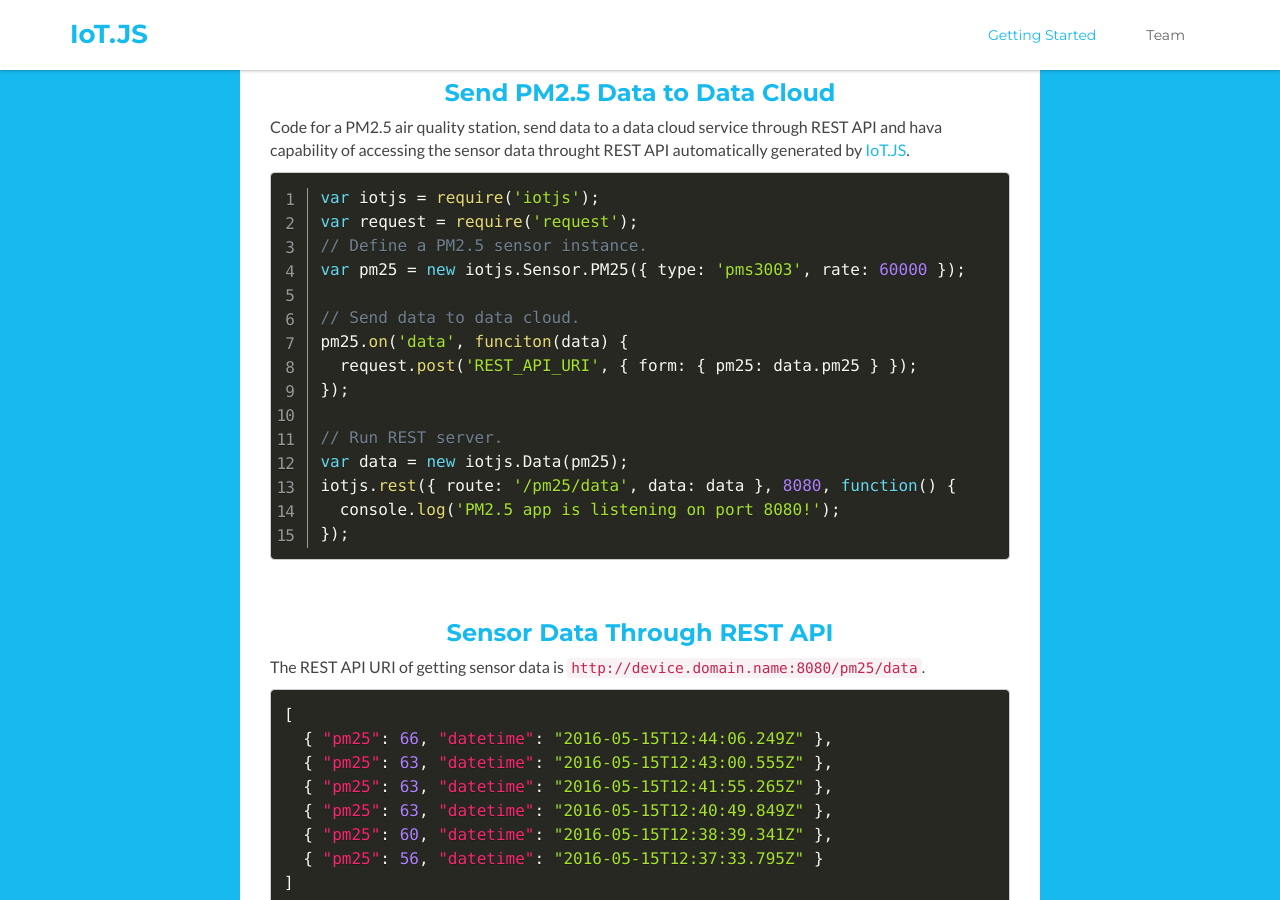
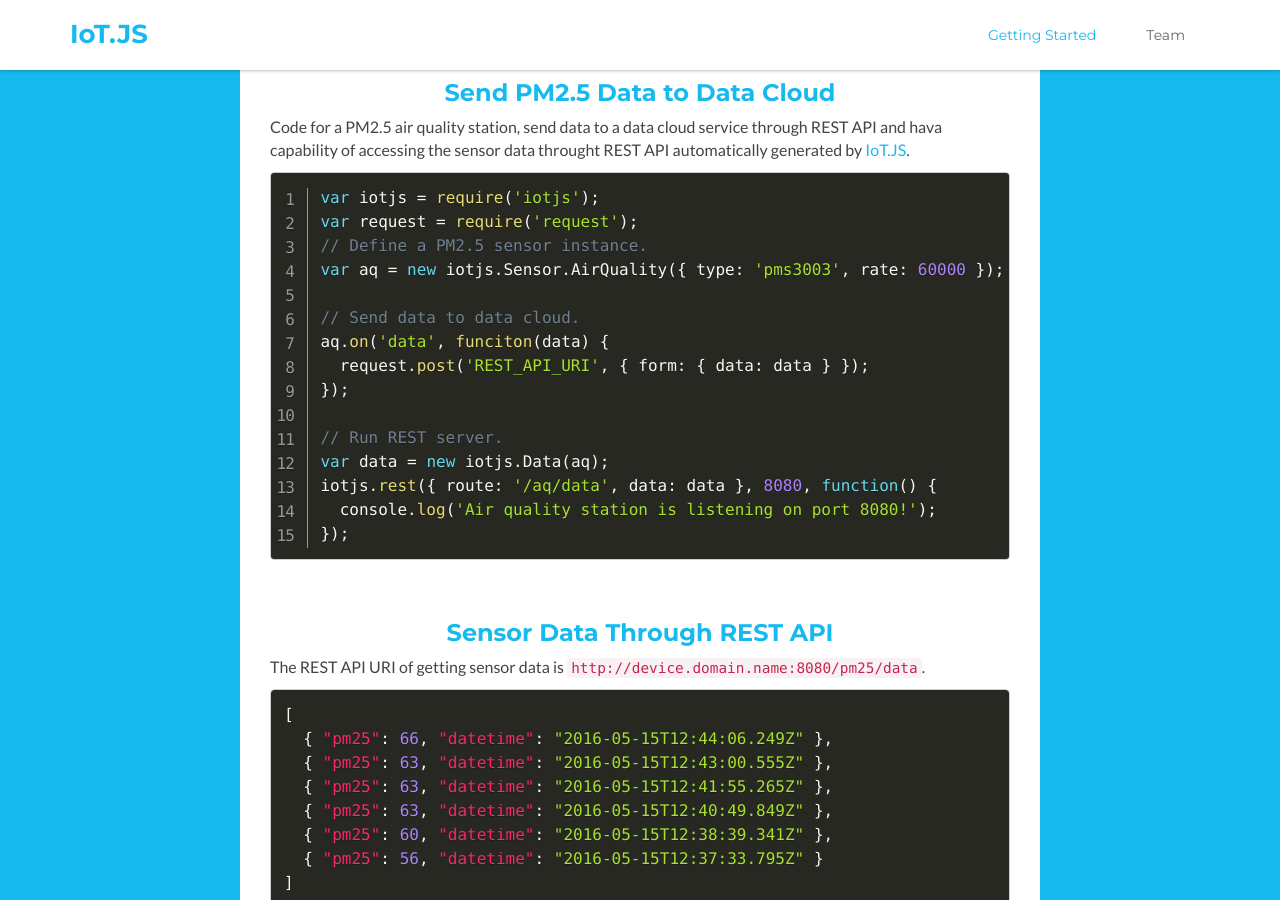
Before and after one commit to iot-js/iot-js.github.io, a Jekyll site: the page built from index.html, in a window 1280 px wide and 900 px high, scrolled down 1099 px. Built offline with Jekyll 4.4.1, drawn with Linux system fonts in a browser that asks for light colours; Markdown is read by kramdown in place of the engine named in the settings.

Commit message:
Update example code

```diff
--- a/_includes/docs.html
+++ b/_includes/docs.html
@@ -16,17 +16,17 @@
 <pre class="line-numbers"><code class="language-javascript line-numbers">var iotjs = require('iotjs');
 var request = require('request');
 // Define a PM2.5 sensor instance.
-var pm25 = new iotjs.Sensor.PM25({ type: 'pms3003', rate: 60000 });
+var aq = new iotjs.Sensor.AirQuality({ type: 'pms3003', rate: 60000 });
 
 // Send data to data cloud.
-pm25.on('data', funciton(data) {
-  request.post('REST_API_URI', { form: { pm25: data.pm25 } });
+aq.on('data', funciton(data) {
+  request.post('REST_API_URI', { form: { data: data } });
 });
 
 // Run REST server.
-var data = new iotjs.Data(pm25);
-iotjs.rest({ route: '/pm25/data', data: data }, 8080, function() {
-  console.log('PM2.5 app is listening on port 8080!');
+var data = new iotjs.Data(aq);
+iotjs.rest({ route: '/aq/data', data: data }, 8080, function() {
+  console.log('Air quality station is listening on port 8080!');
 });</code></pre>
         </div>
       </div>
```
Also changed, not shown: 1 other file.
